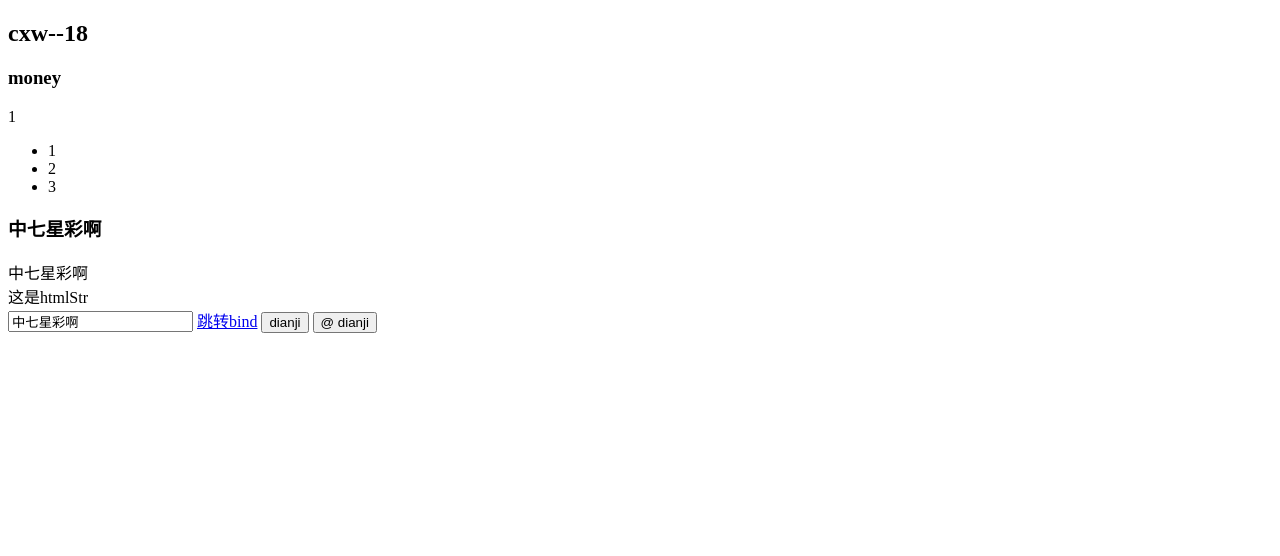
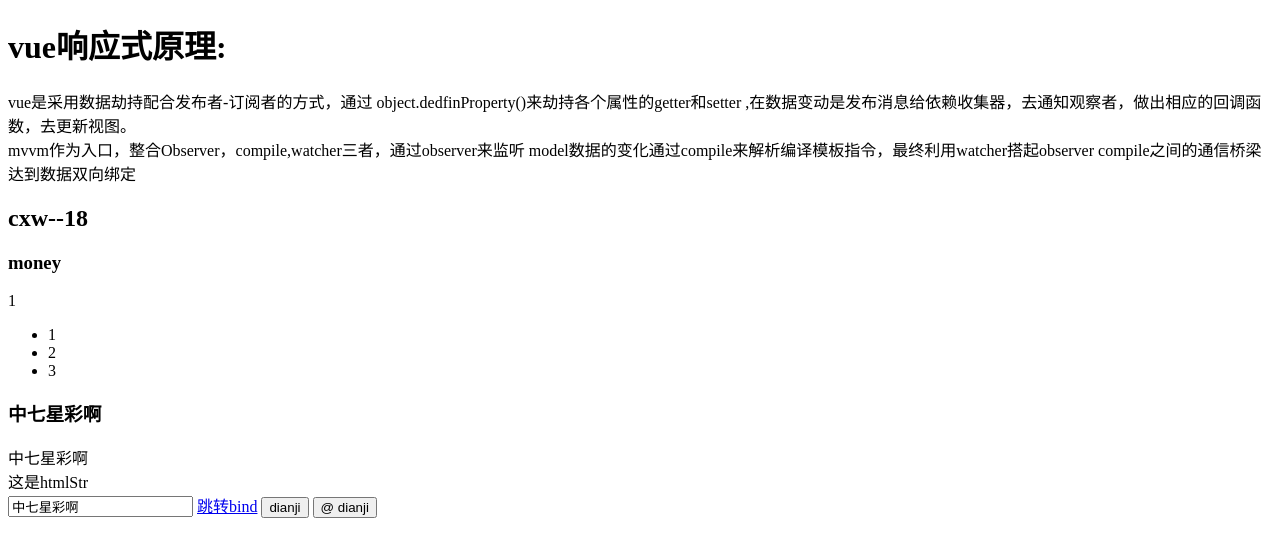
Before and after one commit to CcXxWw112233/my_vue, a plain HTML site: page src/index.html in a window 1280 px wide. Drawn offline with Linux system fonts and the light colour scheme.

Commit message:
原理综述

```diff
--- a/src/index.html
+++ b/src/index.html
@@ -9,6 +9,16 @@
 
 <body>
     <div id="app">
+        <h1>vue响应式原理:</h1>
+        <p>
+            vue是采用数据劫持配合发布者-订阅者的方式，通过
+            object.dedfinProperty()来劫持各个属性的getter和setter
+            ,在数据变动是发布消息给依赖收集器，去通知观察者，做出相应的回调函数，去更新视图。
+            <br />
+            mvvm作为入口，整合Observer，compile,watcher三者，通过observer来监听
+            model数据的变化通过compile来解析编译模板指令，最终利用watcher搭起observer compile之间的通信桥梁
+            达到数据双向绑定
+        </p>
         <h2>{{person.name}}--{{person.age}}</h2>
         <h3>{{person.fav}}</h3>
         <div>
```
Also changed, not shown: src/20190614162409952.jpg (added).
